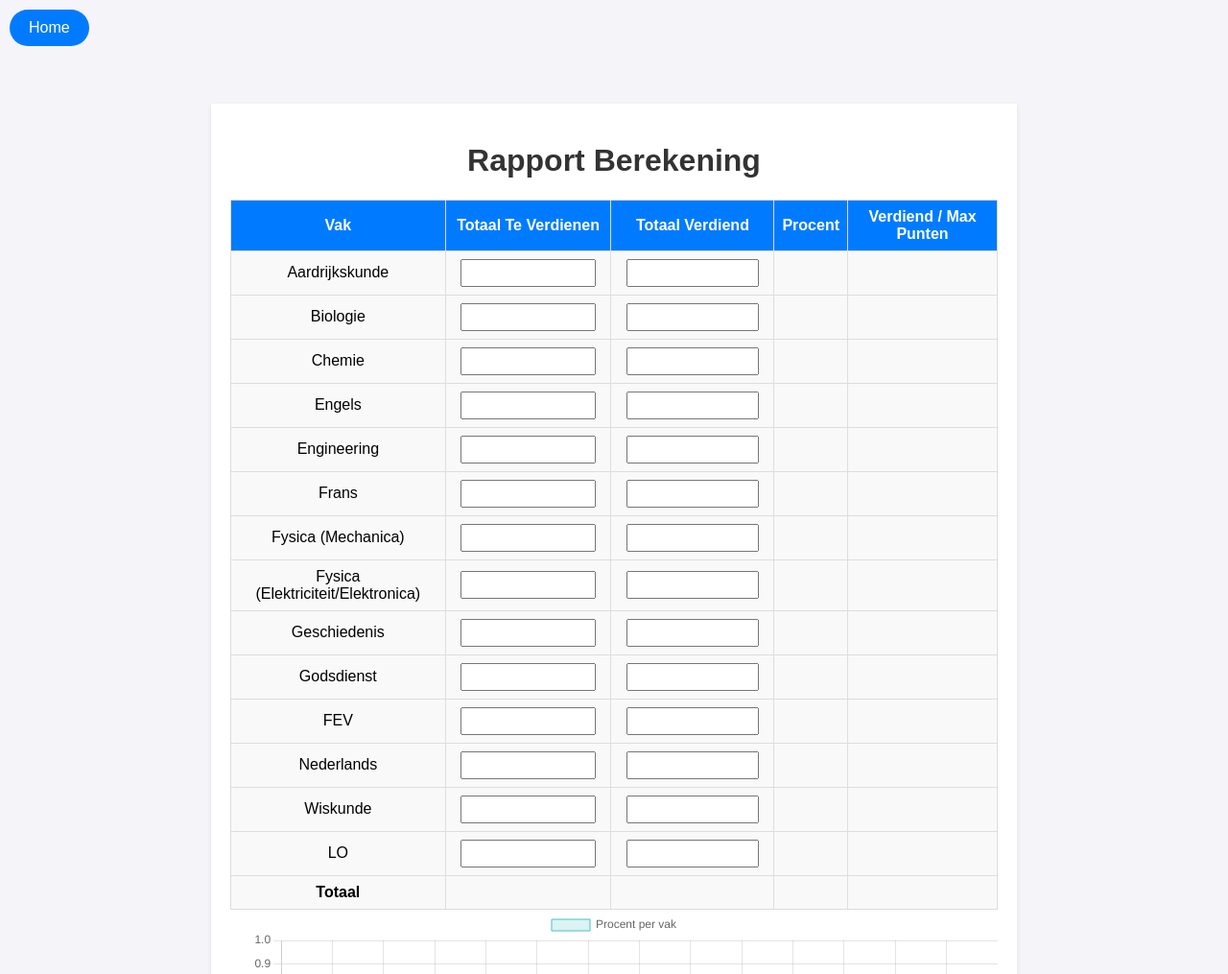
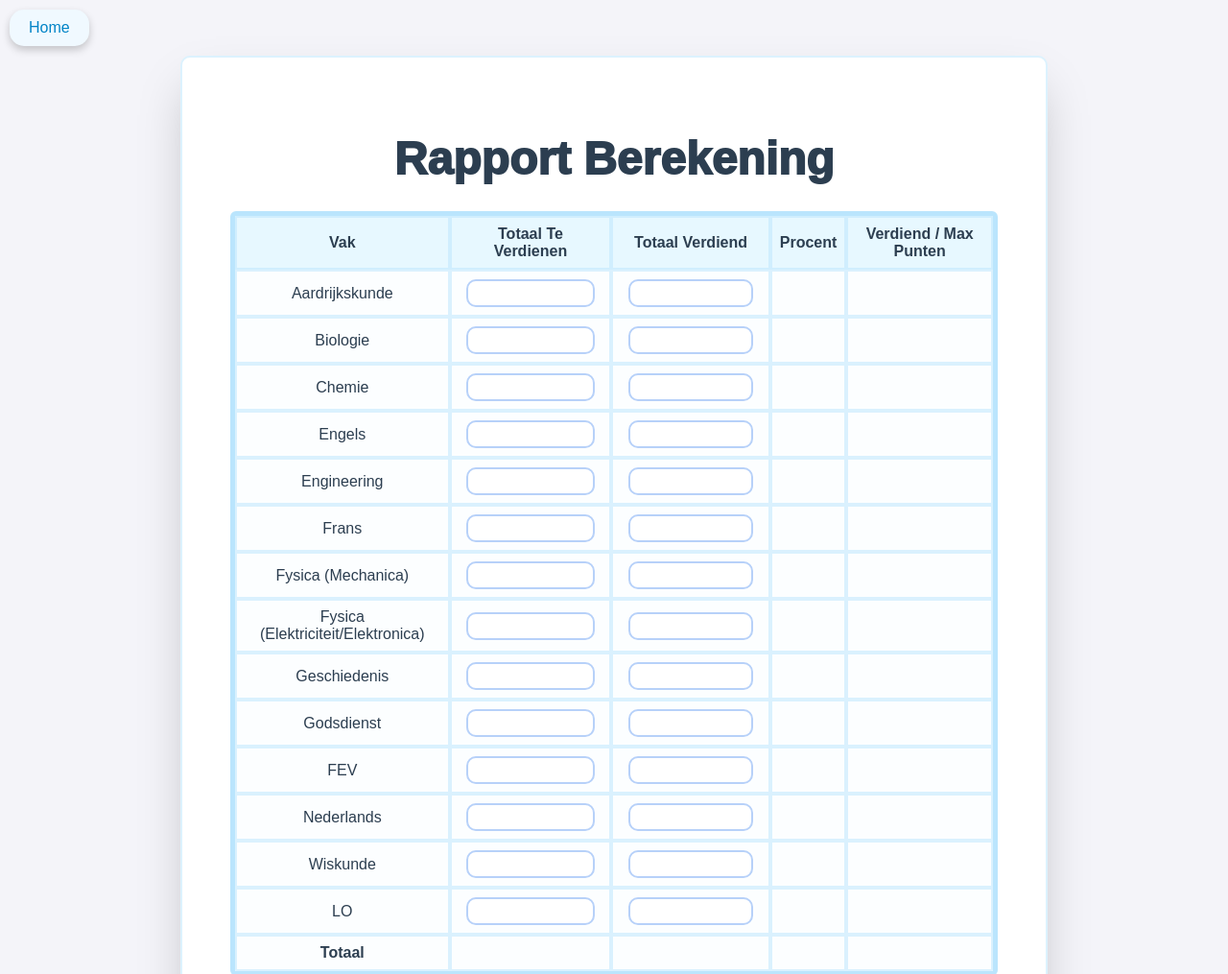
Before and after one commit to EnyoHaerinck/Projecten, a plain HTML site: page rapport.html in a window 1280 px wide. Shown: the top 1015 px of the page at 96% size. Drawn offline with nearby package versions, Linux system fonts and the light colour scheme.

Commit message:
Update rapport.html

```diff
--- a/rapport.html
+++ b/rapport.html
@@ -5,51 +5,76 @@
   <meta name="viewport" content="width=device-width, initial-scale=1.0">
   <title>Rapport Berekening</title>
   <style>
-    body {
+
+  body {
   font-family: Arial, sans-serif;
   margin: 0;
-  padding: 0;
+  padding: 20;
   background-color: #f4f4f9;
 }
 
 .container {
-  max-width: 800px;
-  margin: 50px auto;
-  padding: 20px;
-  background: white;
-  box-shadow: 0 2px 4px rgba(0, 0, 0, 0.1);
+  border: 2px solid #bae6fd80; /* Border around the container */
+  border-radius: 10px; /* Rounded corners */
+  padding: 20px; /* Padding inside the container */
+  background-color: white; /* Background color for the container */
+  max-width: 800px; /* Maximum width for the container */
+  margin: auto;
+  padding: 50px;
+  --tw-shadow: 0 25px 50px -12px rgb(0 0 0 / .25);
+  --tw-shadow-colored: 0 25px 50px -12px var(--tw-shadow-color);
+  box-shadow: var(--tw-ring-offset-shadow, 0 0 #0000), var(--tw-ring-shadow, 0 0 #0000), var(--tw-shadow);
+  margin-bottom: 30px;
 }
 
 h1 {
   text-align: center;
-  color: #333;
+  color: #2c3e50;
+  font-weight: 1000;
+  margin-bottom: 30px;
+  font-size: 3rem;
+  line-height: 1;
 }
 
 table {
   width: 100%;
-  border-collapse: collapse;
+  border-collapse: separate; /* Change to 'separate' for border-radius to work */
+  border-spacing: 0; /* Optional: Removes spacing between cells */
   margin-top: 20px;
+  border: 5px solid #bae5fd; /* Remove table border if needed */
+  border-radius: 6px; /* Add border-radius */
+  overflow: hidden; /* Ensures rounded corners are visible */
+  background-color: #fff; /* Optional: Matches container background */
 }
 
 th, td {
-  border: 1px solid #ddd;
+  border: 2px solid #bae6fd80; /* Border around the container */
   padding: 8px;
   text-align: center;
+  color:  #2c3e50;
 }
 
 th {
-  background-color: #007bff;
-  color: white;
+  background-color: #dff6ffba;
+  color: #2c3e50;
 }
 
 input {
   width: 90%;
   padding: 5px;
   box-sizing: border-box;
+  border: 2px solid #b7d1f9;
+  border-radius: 10px;
+  color:  #2c3e50;
+}
+
+input:focus {
+  border-radius: 10px;
+  outline: 2px solid #b7d1f9;
 }
 
 td {
-  background: #f9f9f9;
+  background-color: #fcfeff;
 }
 
 a {
@@ -57,14 +82,16 @@ a {
     padding: 10px 20px;
     margin: 10px;
     text-decoration: none;
-    background-color: #007bff;
-    color: white;
-    border-radius: 25px;
-    transition: background-color 0.3s ease;
+    background-color: rgb(240 249 255 / var(--tw-bg-opacity, 1));
+    color: rgb(2 132 199 / var(--tw-text-opacity, 1));
+    border-radius: 15px;
+    box-shadow: 0 4px 8px rgba(0, 0, 0, 0.2);
+    transition: background-color 0.3s ease, transform 0.2s ease;
 }
 
 a:hover {
-    background-color: #0056b3;
+  background-color: rgb(220 229 251 / var(--tw-text-opacity, 1)); ;
+  transform: translateY(-2px);
 }
 
   </style>
```
